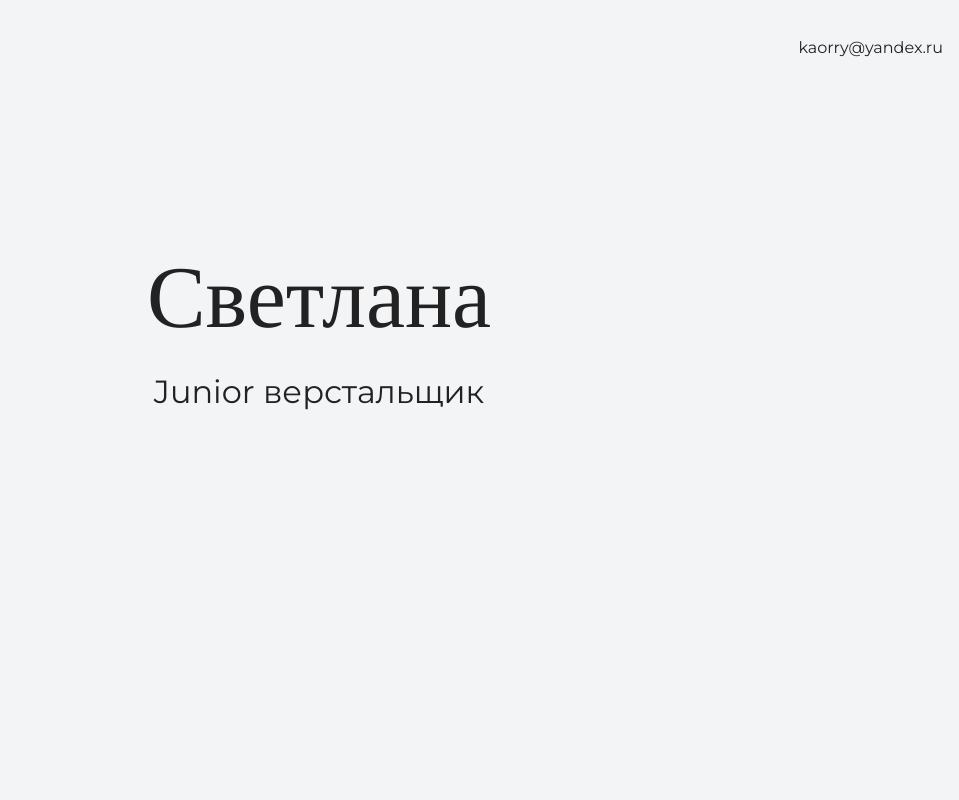
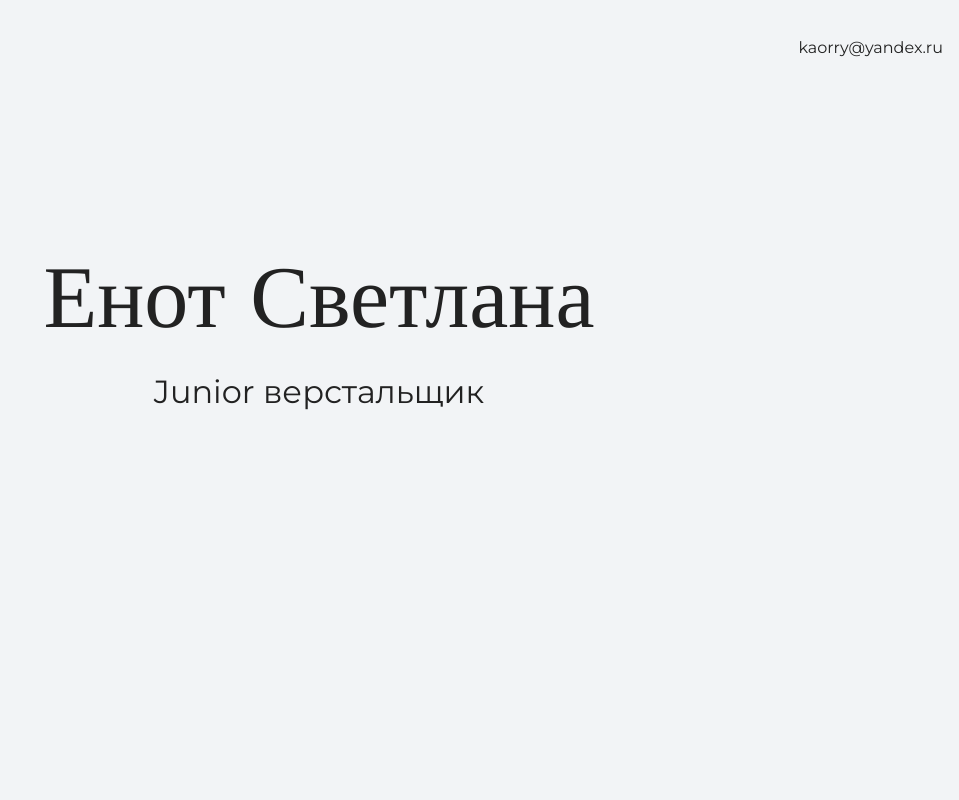
Before and after one commit to Kaorry/my-site, a plain HTML site: page index.html in a window 1280 px wide. Shown: the top 800 px of the page, without its empty margins (321-1280 px from the left). Drawn offline with nearby package versions, Linux system fonts and the light colour scheme.

Commit message:
Меняет текст на главной странице

```diff
--- a/index.html
+++ b/index.html
@@ -13,7 +13,7 @@
     </header>
 
     <section class="hero-image">
-      <div class="container"><h1 class="heading">Светлана</h1>
+      <div class="container"><h1 class="heading">Енот Светлана</h1>
       <p>Junior верстальщик</p></div>
     </section>
 
```
